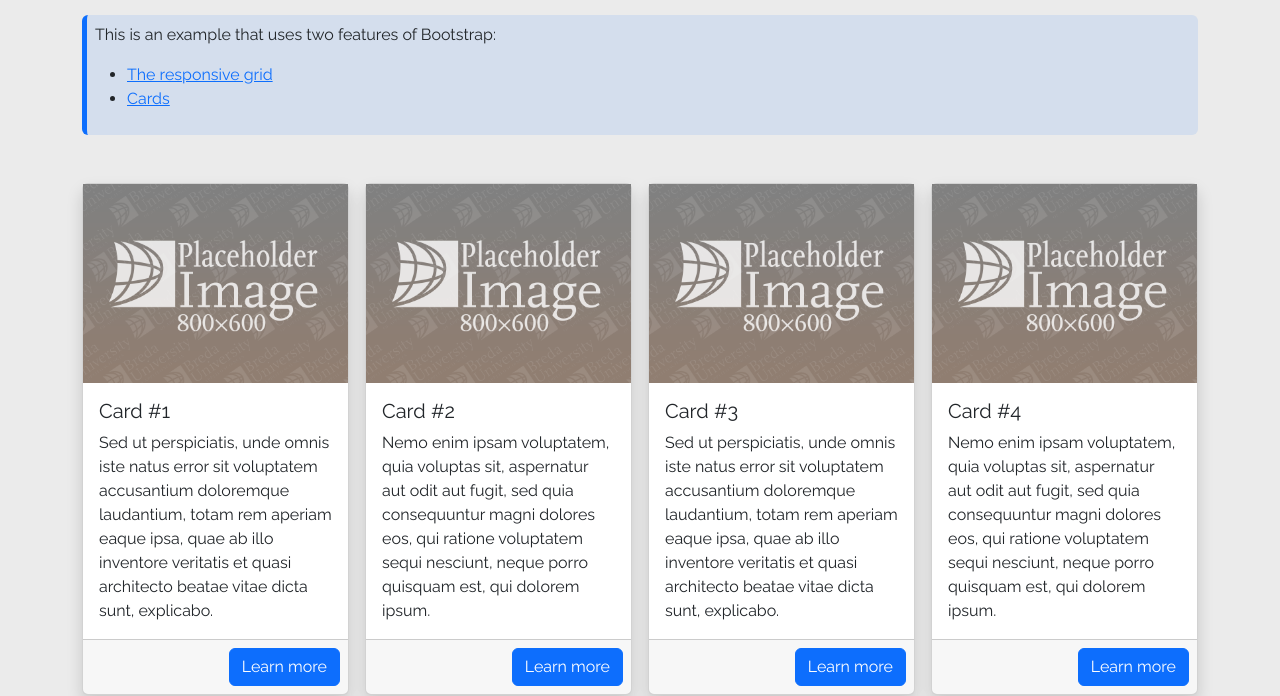
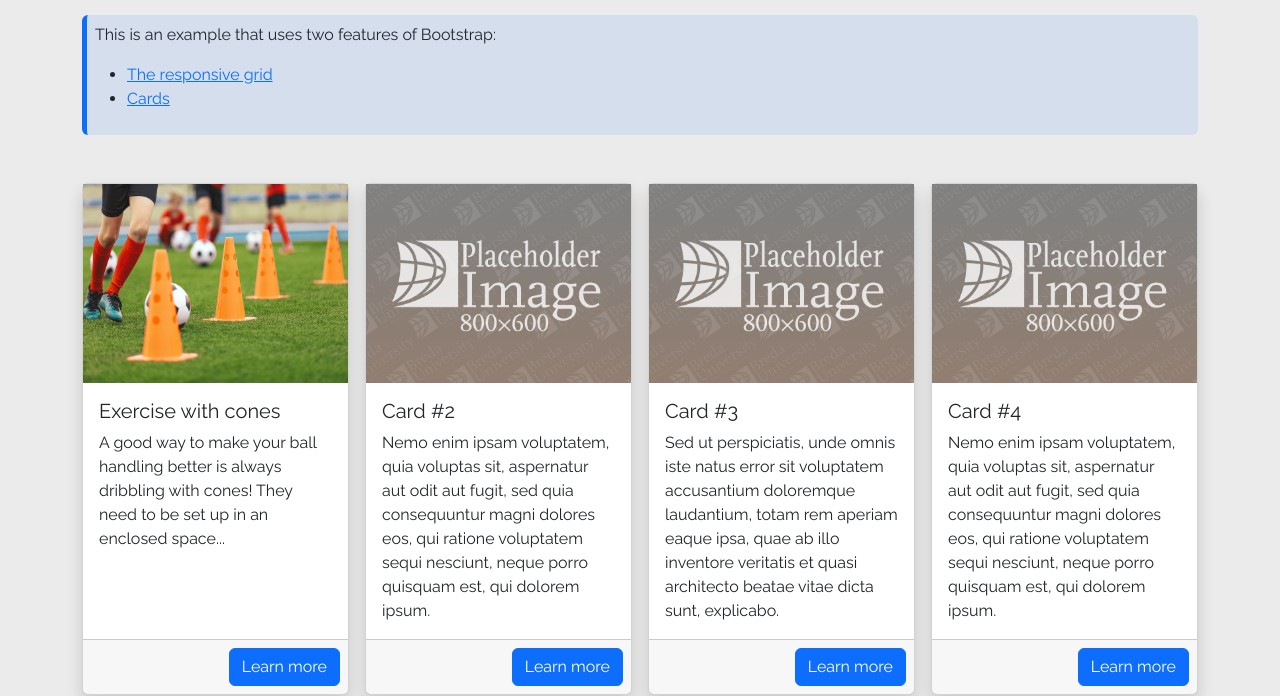
Before and after one commit to mindtheball/.github.io, a plain HTML site: page cards.html in a window 1280 px wide. Shown: the part 115-811 px from the top of the page. Drawn offline with nearby package versions, Linux system fonts and the light colour scheme.

Commit message:
updates to the exercise page from krisi
changed card 1

```diff
--- a/cards.html
+++ b/cards.html
@@ -81,10 +81,10 @@
         <!-- Card #1 -->
         <div class="col-sm-6 col-lg-4 col-xl-3">
           <div class="card shadow h-100">
-            <img class="img-fluid" src="images/placeholder.png" alt="Placeholder Image">
+            <img class="img-fluid" src="images/cone-image.jpg" alt="placeholder image">
             <div class="card-body">
-              <h5 class="card-title">Card #1</h5>
-              <p class="card-text">Sed ut perspiciatis, unde omnis iste natus error sit voluptatem accusantium doloremque laudantium, totam rem aperiam eaque ipsa, quae ab illo inventore veritatis et quasi architecto beatae vitae dicta sunt, explicabo.</p>
+              <h5 class="card-title">Exercise with cones</h5>
+              <p class="card-text">A good way to make your ball handling better is always dribbling with cones! They need to be set up in an enclosed space...</p>
             </div>
             <div class="card-footer p-2 text-end">
               <a href="#" class="btn btn-primary">Learn more</a>
```
Also changed, not shown: carousel.html (+1 -1 lines), images/cone-image.jpg (added).
